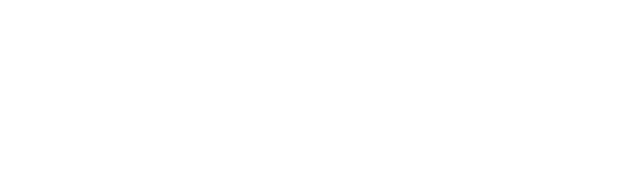
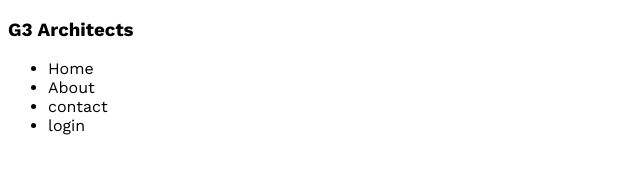
Before and after one commit to mahdithedeveloper/g-architects-website, a plain HTML site: page index.html in a window 1280 px wide. Shown: the whole page, without its empty margins (0-640 px from the left). Drawn offline with nearby package versions, Linux system fonts and the light colour scheme.

Commit message:
added font

```diff
--- a/index.html
+++ b/index.html
@@ -5,8 +5,27 @@
     <meta name="viewport" content="width=device-width, initial-scale=1.0">
     <title>G3 architects</title>
     <link rel="stylesheet" href="styles/style.css">
+    <link rel="preconnect" href="https://fonts.googleapis.com">
+    <link rel="preconnect" href="https://fonts.gstatic.com" crossorigin>
+    <link href="https://fonts.googleapis.com/css2?family=Lato:wght@900&family=Work+Sans:wght@400;500;600;700&display=swap" rel="stylesheet">
 </head>
 <body>
+    <header>
+        <nav>
+            <h3>G3 Architects</h3>
+            <ul>
+                <li>Home</li>
+                <li>About</li>
+                <li>contact</li>
+                <li>login</li>
+            </ul>
+        </nav>
+    </header>
+    <main>
 
+    </main>
+    <footer>
+
+    </footer>
 </body>
 </html>
--- a/styles/style.css
+++ b/styles/style.css
@@ -0,0 +1,7 @@
+ /*work sans font */
+  @import url('https://fonts.googleapis.com/css2?family=Lato:wght@900&family=Work+Sans:wght@400;500;600;700&display=swap');
+
+  *{
+    font-family: 'Work Sans', sans-serif;
+
+  }
```
